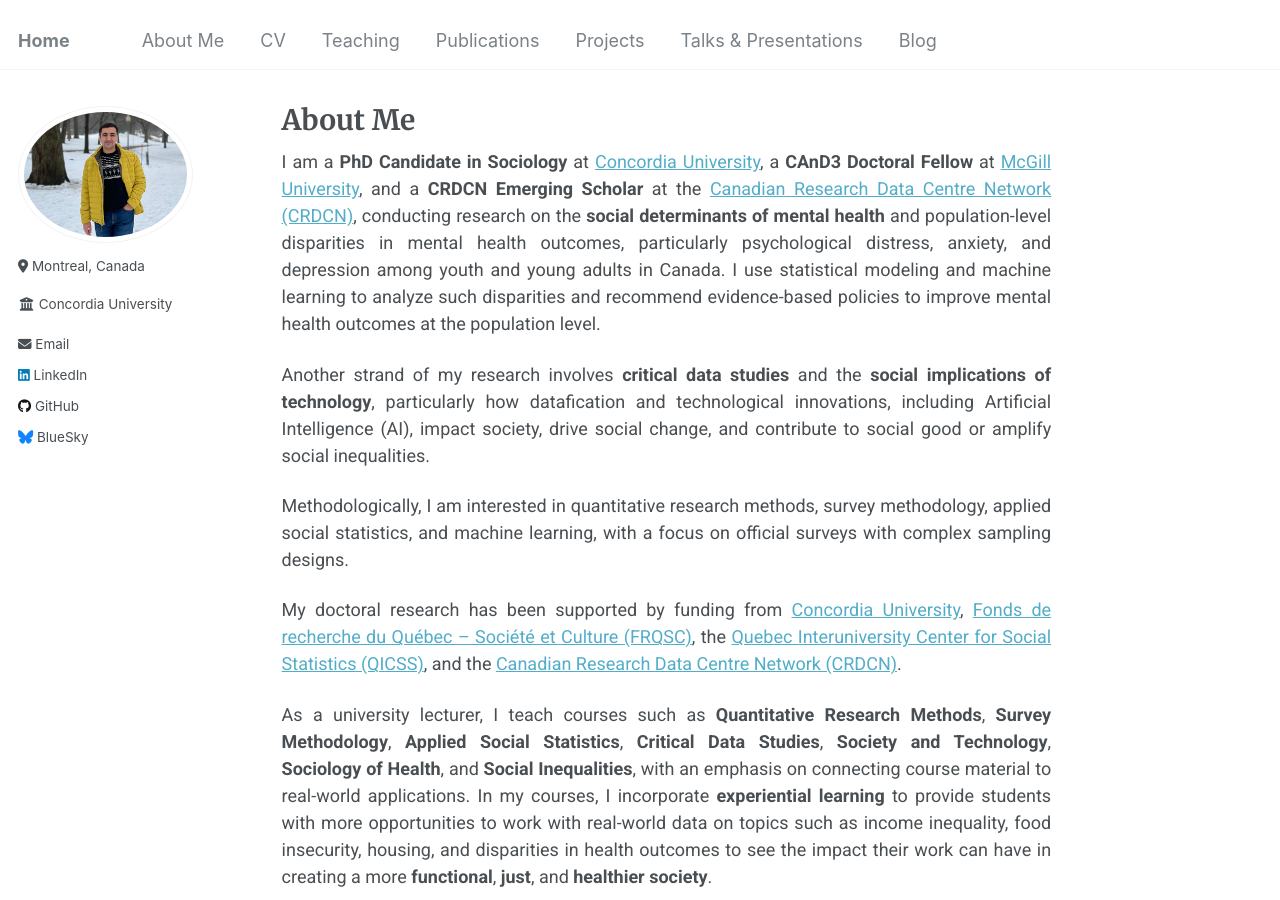
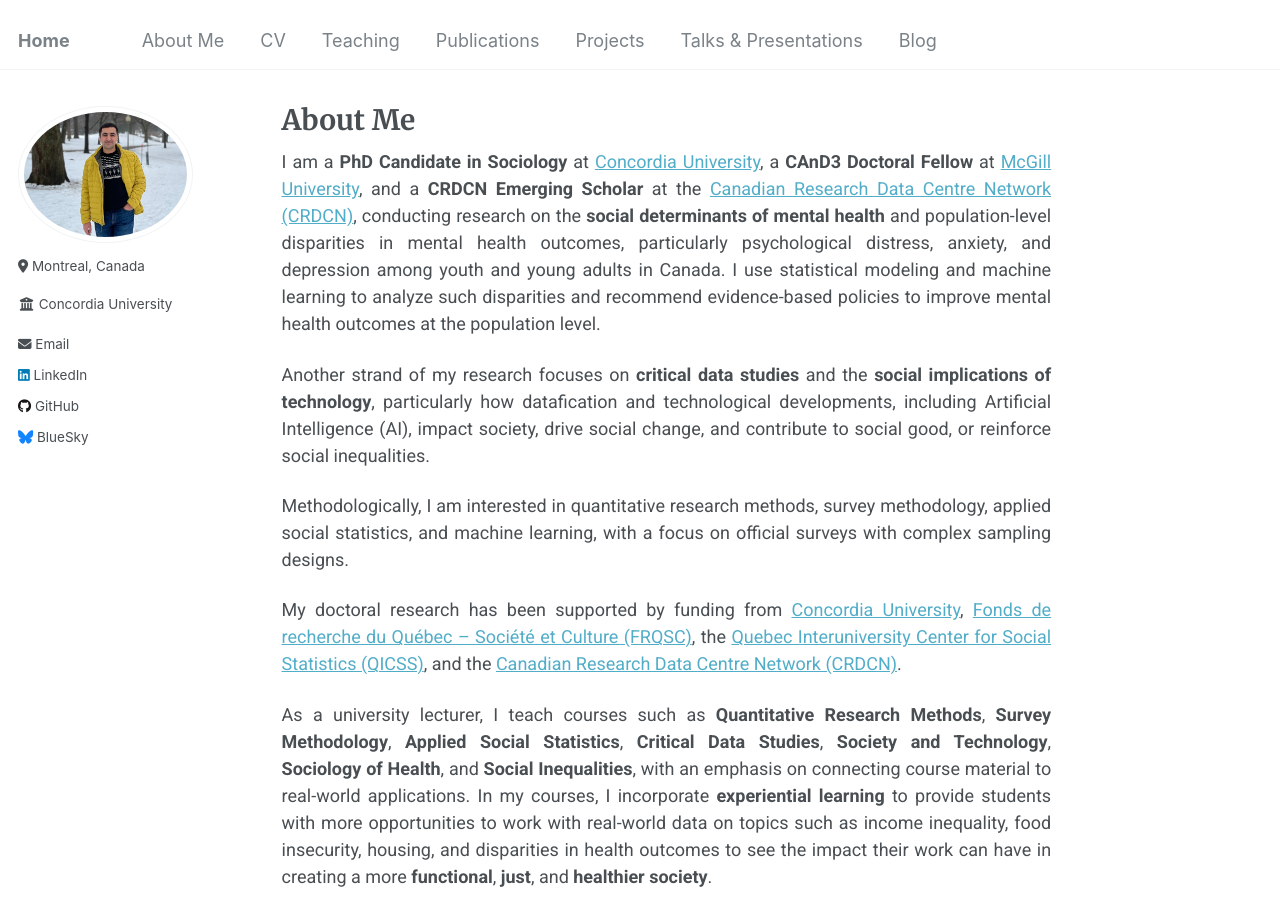
Before and after one commit to Mohsnmonji/mohsnmonji.github.io, a Jekyll site: the page built from about-me.md, in a window 1280 px wide and 900 px high. Built offline with Jekyll 4.4.1, drawn with Linux system fonts in a browser that asks for light colours.

Commit message:
Update about-me.md

```diff
--- a/about-me.md
+++ b/about-me.md
@@ -8,7 +8,7 @@ author_profile: true
 
 I am a **PhD Candidate in Sociology** at [Concordia University](https://www.concordia.ca/artsci/sociology-anthropology.html), a **CAnD3 Doctoral Fellow** at [McGill University](https://www.mcgill.ca/cand3/our-people/fellows-2024-25), and a **CRDCN Emerging Scholar** at the [Canadian Research Data Centre Network (CRDCN)](https://crdcn.ca), conducting research on the **social determinants of mental health** and population-level disparities in mental health outcomes, particularly psychological distress, anxiety, and depression among youth and young adults in Canada. I use statistical modeling and machine learning to analyze such disparities and recommend evidence-based policies to improve mental health outcomes at the population level.
 
-Another strand of my research involves **critical data studies** and the **social implications of technology**, particularly how datafication and technological innovations, including Artificial Intelligence (AI), impact society, drive social change, and contribute to social good or amplify social inequalities.
+Another strand of my research focuses on **critical data studies** and the **social implications of technology**, particularly how datafication and technological developments, including Artificial Intelligence (AI), impact society, drive social change, and contribute to social good, or reinforce social inequalities.⁣
 
 Methodologically, I am interested in quantitative research methods, survey methodology, applied social statistics, and machine learning, with a focus on official surveys with complex sampling designs.
 
```
